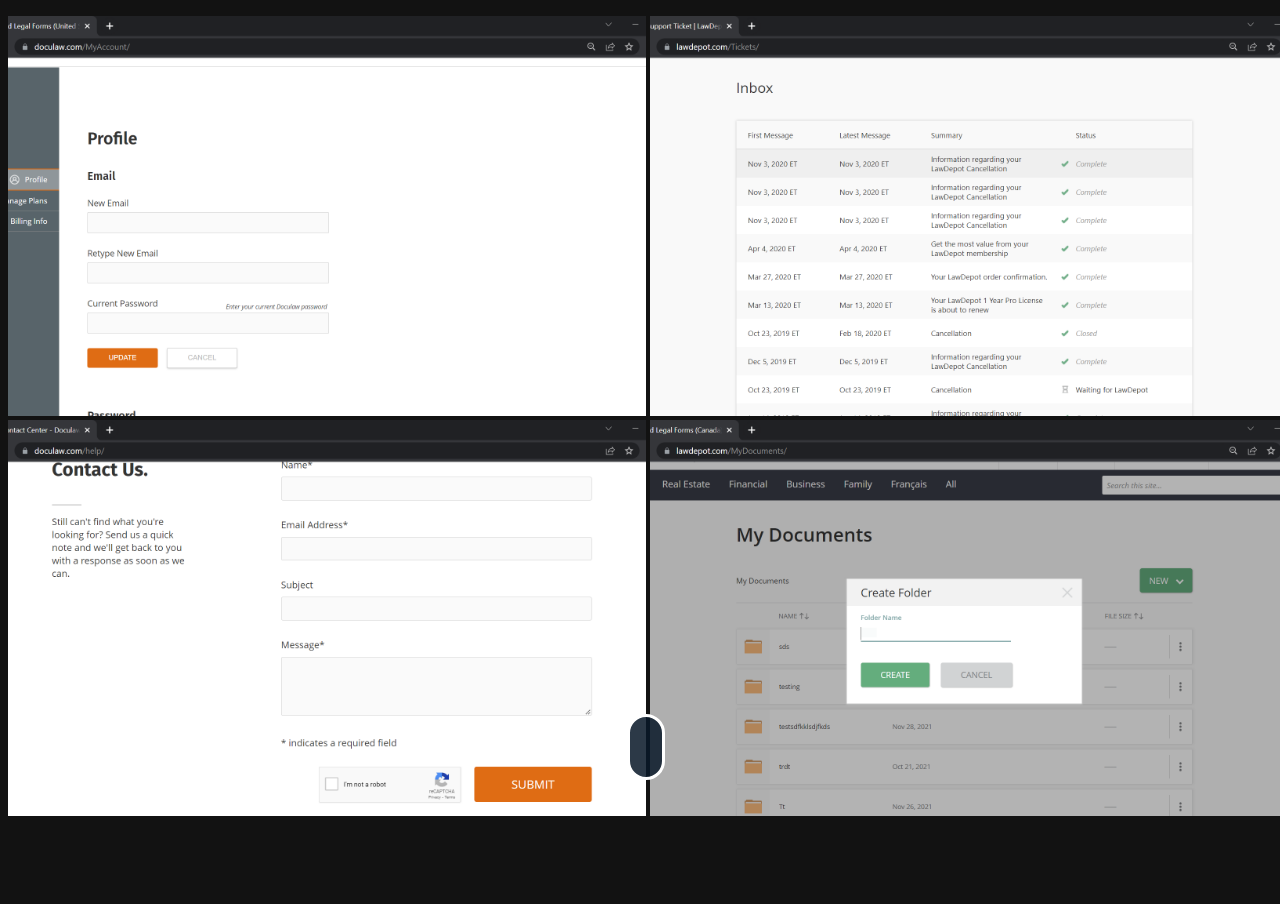
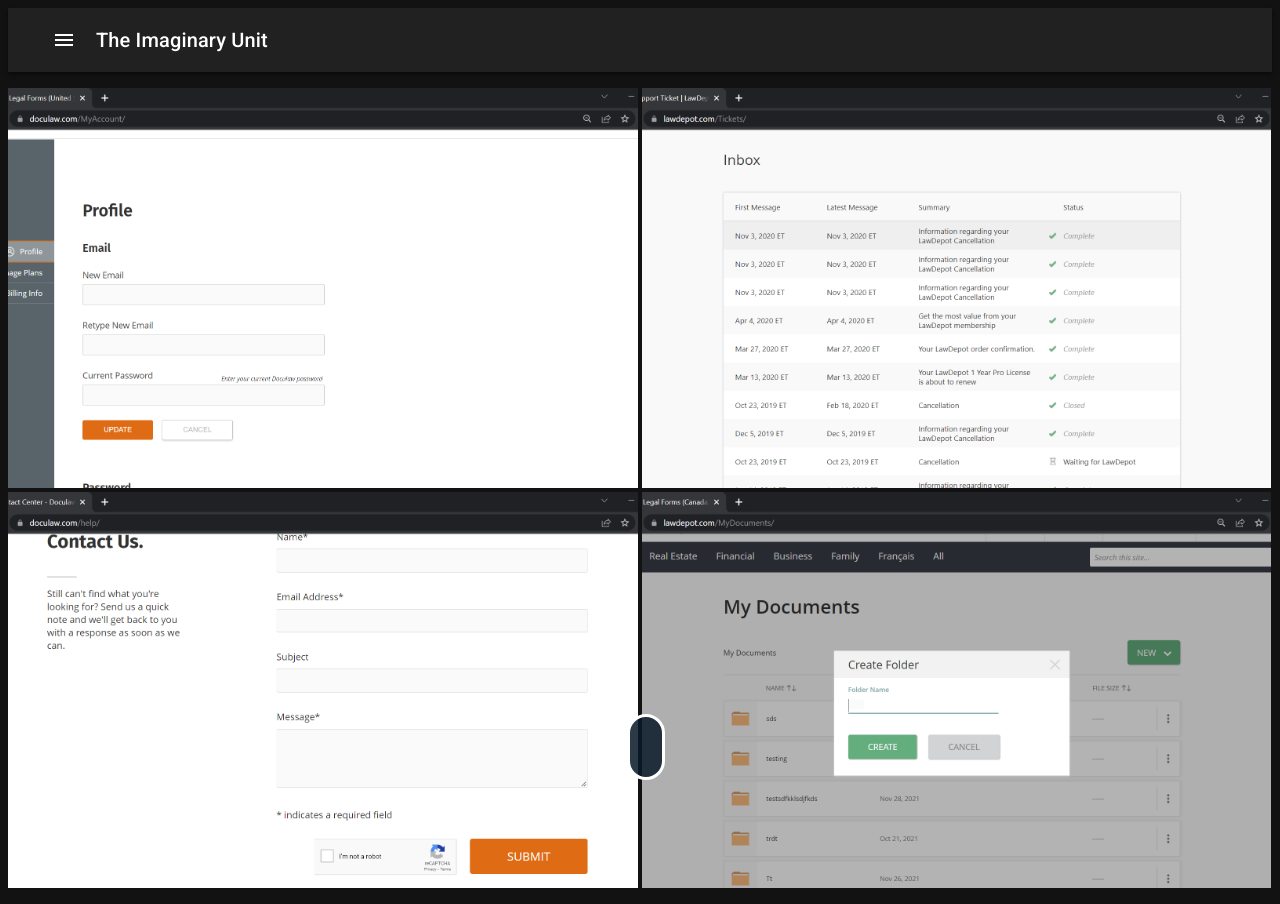
Before and after one commit to ppadam2/the-web-unit, a React (Create React App) app: page / in a window 1280 px wide. Before the commit the page ends 832 px from the top, so only its background shows below. Built offline with nearby package versions, Linux system fonts and the light colour scheme.

Commit message:
Added a navigation drawer

```diff
--- a/src/App.js
+++ b/src/App.js
@@ -1,8 +1,10 @@
 import ImageList from "./Components/ImageList/ImageList.js";
+import Header from "./Components/Header/Header.js";
 
 function App() {
   return (
     <div className="App">
+      <Header />
       <ImageList />
     </div>
   );
--- /dev/null
+++ b/src/Components/Drawer/Drawer.js
@@ -0,0 +1,63 @@
+import * as React from 'react';
+import Box from '@mui/material/Box';
+import Drawer from '@mui/material/Drawer';
+import Button from '@mui/material/Button';
+import List from '@mui/material/List';
+import ListItem from '@mui/material/ListItem';
+import ListItemButton from '@mui/material/ListItemButton';
+import ListItemIcon from '@mui/material/ListItemIcon';
+import ListItemText from '@mui/material/ListItemText';
+import ArticleIcon from '@mui/icons-material/Article';
+import MenuIcon from "@mui/icons-material/Menu";
+
+export default function TemporaryDrawer() {
+  const [state, setState] = React.useState({
+    left: false
+  });
+
+  const toggleDrawer = (anchor, open) => (event) => {
+    if (event.type === 'keydown' && (event.key === 'Tab' || event.key === 'Shift')) {
+      return;
+    }
+
+    setState({ ...state, [anchor]: open });
+  };
+
+  function openPdf () {
+    window.open("/assets/papers/Cyclic-Sequences.pdf", '_blank');
+  }
+
+  const list = () => (
+    <Box
+      role="presentation"
+      onClick={toggleDrawer("left", false)}
+      onKeyDown={toggleDrawer("left", false)}
+    >
+      <List>
+          <ListItem>
+            <ListItemButton onClick={openPdf}>
+              <ListItemIcon>
+                <ArticleIcon />
+              </ListItemIcon>
+              <ListItemText primary="Cyclic Sequences" />
+            </ListItemButton>
+          </ListItem>
+      </List>
+    </Box>
+  );
+
+  return (
+    <div>
+      <Button onClick={toggleDrawer("left", true)}>
+        <MenuIcon sx={{ color: 'white' }} />
+      </Button>
+      <Drawer
+        anchor={"left"}
+        open={state["left"]}
+        onClose={toggleDrawer("left", false)}
+      >
+        {list()}
+      </Drawer>
+    </div>
+  );
+}
--- /dev/null
+++ b/src/Components/Header/Header.js
@@ -0,0 +1,20 @@
+import * as React from "react";
+import AppBar from "@mui/material/AppBar";
+import Toolbar from "@mui/material/Toolbar";
+import Typography from "@mui/material/Typography";
+import Drawer from "../Drawer/Drawer.js"
+import "./Header.scss";
+
+export default function Header() {
+    return (
+        <AppBar position="static">
+            <Toolbar>
+                <Drawer />
+                <Typography variant="h6"
+                    component="div" sx={{ flexGrow: 1 }}>
+                    The Imaginary Unit
+                </Typography>
+            </Toolbar>
+        </AppBar>
+    );
+}
--- /dev/null
+++ b/src/Components/Header/Header.scss
@@ -0,0 +1,4 @@
+header {
+    background-color: #212121 !important;
+    box-shadow: 0 2px 4px rgb(0 0 0 / 50%) !important;
+}
--- a/src/Components/ImageList/ImageList.scss
+++ b/src/Components/ImageList/ImageList.scss
@@ -10,7 +10,7 @@ body {
     }
 
     .MuiImageList-root {
-        width: 100vw;
+        width: calc(100vw - 17px);
         height: 100vh;
         scroll-behavior: smooth;
 
```
Also changed, not shown: src/Components/Drawer/Drawer.scss (added).
